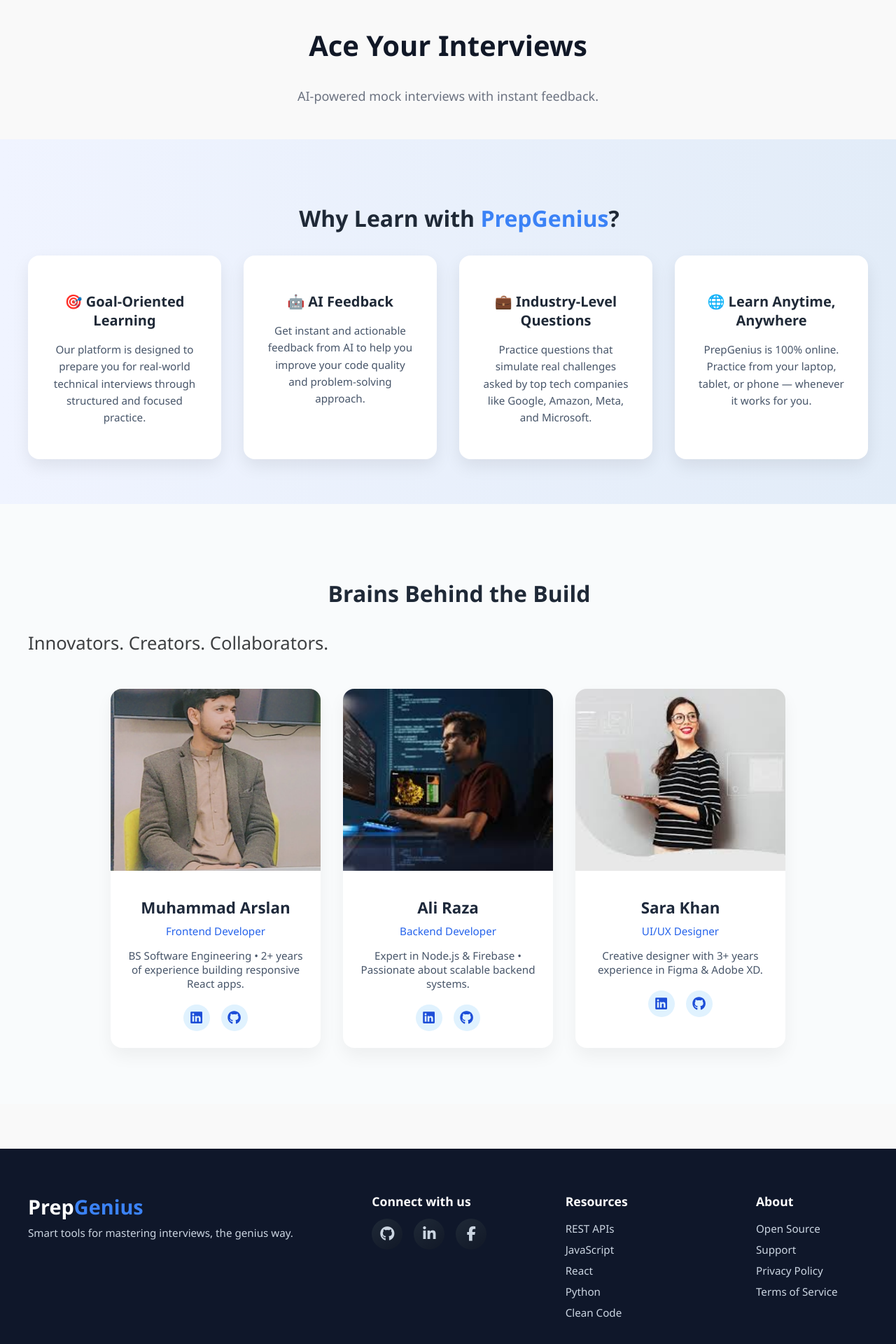
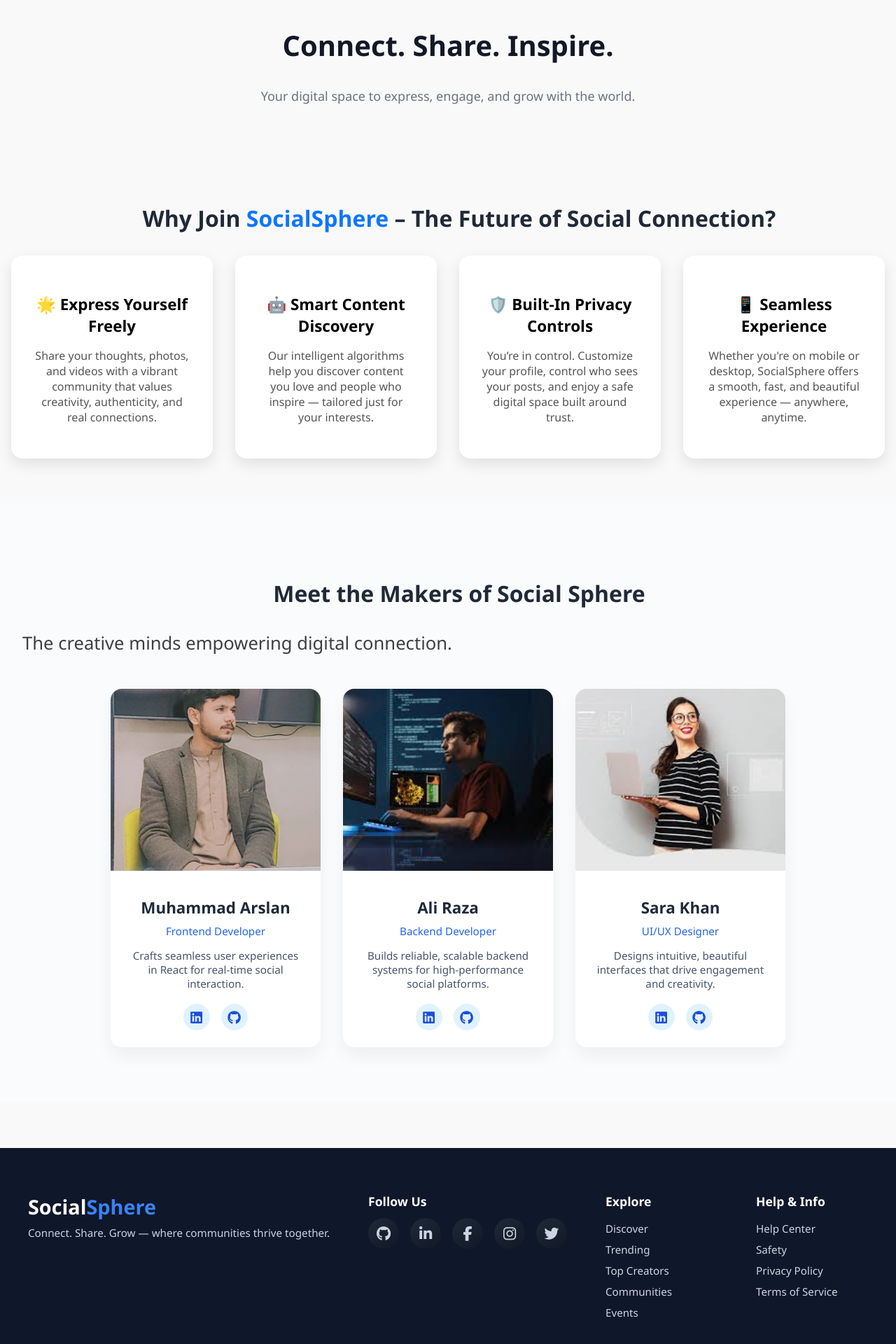
Before and after one commit to Allahison/Social_Media, a React (Vite) app in the folder my-react-app/: page / in a window 1280 px wide. Shown: the part 876-2796 px from the top of the page at 70% size. Built offline with nearby package versions, Linux system fonts and the light colour scheme; no server answers.

Commit message:
update react elmet

```diff
--- a/my-react-app/package.json
+++ b/my-react-app/package.json
@@ -18,10 +18,10 @@
     "canvas-to-blob": "^1.0.0",
     "date-fns": "^4.1.0",
     "framer-motion": "^12.23.6",
-    "react": "^19.1.0",
-    "react-dom": "^19.1.0",
+    "react": "^18.3.1",
+    "react-dom": "^18.3.1",
     "react-easy-crop": "^5.5.0",
-    "react-helmet": "^6.1.0",
+    "react-helmet-async": "^2.0.5",
     "react-hot-toast": "^2.5.2",
     "react-icons": "^5.5.0",
     "react-responsive-carousel": "^3.2.23",
--- a/my-react-app/src/components/HeroVideo/HeroVideo.js
+++ b/my-react-app/src/components/HeroVideo/HeroVideo.js
@@ -19,9 +19,9 @@ export default function HeroVideo() {
       </video>
 
       <div className="video-overlay">
-        <h1 className="hero-title">Built for Real-World Job Interviews</h1>
+        <h1 className="hero-title">Welcome to Social Sphere</h1>
         <p className="hero-subtitle">
-          Elevate your skills with mock interviews, AI feedback, and coding challenges.
+          Connect, share moments, and express yourself in a creative digital space.
         </p>
       </div>
     </section>
--- a/my-react-app/src/components/landingpages/Footer/Footer.js
+++ b/my-react-app/src/components/landingpages/Footer/Footer.js
@@ -1,6 +1,6 @@
 // src/components/Footer.jsx
-import React from 'react'
-import './Footer.css'
+import React from 'react';
+import './Footer.css';
 
 export default function Footer() {
   return (
@@ -8,15 +8,15 @@ export default function Footer() {
       <div className="footer-content">
         {/* Brand */}
         <div className="footer-brand">
-          <h2>Prep<span className="highlight">Genius</span></h2>
-          <p>Smart tools for mastering interviews, the genius way.</p>
+          <h2>Social<span className="highlight">Sphere</span></h2>
+          <p>Connect. Share. Grow — where communities thrive together.</p>
         </div>
 
-        {/* Social Links */}
+        {/* Social Media */}
         <div className="footer-social">
-          <h4>Connect with us</h4>
+          <h4>Follow Us</h4>
           <div className="social-icons">
-            <a href="https://www.linkedin.com/in/muhammed-arslan-aa8808276/" target="_blank" rel="noopener noreferrer" className="icon github">
+            <a href="https://github.com/muhammadarslan" target="_blank" rel="noopener noreferrer" className="icon github">
               <i className="fab fa-github"></i>
             </a>
             <a href="https://www.linkedin.com/in/muhammed-arslan-aa8808276/" target="_blank" rel="noopener noreferrer" className="icon linkedin">
@@ -25,40 +25,48 @@ export default function Footer() {
             <a href="https://www.facebook.com/profile.php?id=100009200415732" target="_blank" rel="noopener noreferrer" className="icon facebook">
               <i className="fab fa-facebook-f"></i>
             </a>
+            <a href="https://www.instagram.com" target="_blank" rel="noopener noreferrer" className="icon instagram">
+              <i className="fab fa-instagram"></i>
+            </a>
+            <a href="https://www.twitter.com" target="_blank" rel="noopener noreferrer" className="icon twitter">
+              <i className="fab fa-twitter"></i>
+            </a>
           </div>
         </div>
 
-        {/* Info Links */}
+        {/* Explore Links */}
         <div className="footer-links">
-          <h4>Resources</h4>
+          <h4>Explore</h4>
           <ul>
-            <li><a href="https://restfulapi.net">REST APIs</a></li>
-            <li><a href="https://developer.mozilla.org/en-US/docs/Web/JavaScript">JavaScript</a></li>
-            <li><a href="https://react.dev">React</a></li>
-            <li><a href="https://www.python.org">Python</a></li>
-            <li><a href="https://github.com/ryanmcdermott/clean-code-javascript">Clean Code</a></li>
+            <li><a href="/explore">Discover</a></li>
+            <li><a href="/trending">Trending</a></li>
+            <li><a href="/creators">Top Creators</a></li>
+            <li><a href="/groups">Communities</a></li>
+            <li><a href="/events">Events</a></li>
           </ul>
         </div>
 
+        {/* Help & Legal */}
         <div className="footer-about">
-          <h4>About</h4>
+          <h4>Help & Info</h4>
           <ul>
-            <li><a href="https://opensource.guide">Open Source</a></li>
-            <li><a href="https://opencollective.com">Support</a></li>
-            <li><a href="	https://www.privacypolicies.com">Privacy Policy</a></li>
-            <li><a href="https://termsfeed.com ">Terms of Service</a></li>
+            <li><a href="/help">Help Center</a></li>
+            <li><a href="/safety">Safety</a></li>
+            <li><a href="/privacy">Privacy Policy</a></li>
+            <li><a href="/terms">Terms of Service</a></li>
           </ul>
         </div>
       </div>
 
-      {/* Bottom Disclaimer */}
+      {/* Disclaimer */}
       <div className="footer-disclaimer">
-        <p>PrepGenius is a student-driven educational initiative providing mock interview tools and coding resources. Donations and community support help us grow and remain free.</p>
+        <p>SocialSphere is a place for real connections. Our goal is to create a safe and welcoming space for everyone to share, connect, and build community.</p>
       </div>
 
+      {/* Bottom Line */}
       <div className="footer-bottom">
-        <p>© {new Date().getFullYear()} PrepGenius. All rights reserved.</p>
+        <p>© {new Date().getFullYear()} SocialSphere. All rights reserved.</p>
       </div>
     </footer>
-  )
+  );
 }
--- a/my-react-app/src/components/landingpages/TeamSection/TeamSection.js
+++ b/my-react-app/src/components/landingpages/TeamSection/TeamSection.js
@@ -1,12 +1,12 @@
 // src/components/landingpages/TeamSection.jsx
-import { FaLinkedin, FaGithub } from 'react-icons/fa'
-import './TeamSection.css'
+import { FaLinkedin, FaGithub } from 'react-icons/fa';
+import './TeamSection.css';
 
 const teamMembers = [
   {
     name: 'Muhammad Arslan',
     role: 'Frontend Developer',
-    description: 'BS Software Engineering • 2+ years of experience building responsive React apps.',
+    description: 'Crafts seamless user experiences in React for real-time social interaction.',
     image: '/assets/photos/team2.jpg',
     linkedin: 'https://linkedin.com/in/your-profile',
     github: 'https://github.com/your-profile',
@@ -14,7 +14,7 @@ const teamMembers = [
   {
     name: 'Ali Raza',
     role: 'Backend Developer',
-    description: 'Expert in Node.js & Firebase • Passionate about scalable backend systems.',
+    description: 'Builds reliable, scalable backend systems for high-performance social platforms.',
     image: '/assets/photos/be1.jpeg',
     linkedin: 'https://linkedin.com/in/ali-raza',
     github: 'https://github.com/ali-raza',
@@ -22,19 +22,21 @@ const teamMembers = [
   {
     name: 'Sara Khan',
     role: 'UI/UX Designer',
-    description: 'Creative designer with 3+ years experience in Figma & Adobe XD.',
+    description: 'Designs intuitive, beautiful interfaces that drive engagement and creativity.',
     image: '/assets/photos/girl1.jpeg',
     linkedin: 'https://linkedin.com/in/sara-khan',
     github: 'https://github.com/sara-khan',
   },
-]
+];
 
 export default function TeamSection() {
   return (
     <section className="team-section">
       <div className="container">
-        <h2 className="section-title">Brains Behind the Build</h2>
-<p className="section-subtitle">Innovators. Creators. Collaborators.</p>
+        <h2 className="section-title">Meet the Makers of Social Sphere</h2>
+        <p className="section-subtitle">
+          The creative minds empowering digital connection.
+        </p>
 
         <div className="card-grid">
           {teamMembers.map((member, idx) => (
@@ -47,8 +49,12 @@ export default function TeamSection() {
                 <span className="role">{member.role}</span>
                 <p className="description">{member.description}</p>
                 <div className="social-icons">
-                  <a href={member.linkedin} target="_blank" rel="noopener noreferrer"><FaLinkedin /></a>
-                  <a href={member.github} target="_blank" rel="noopener noreferrer"><FaGithub /></a>
+                  <a href={member.linkedin} target="_blank" rel="noopener noreferrer">
+                    <FaLinkedin />
+                  </a>
+                  <a href={member.github} target="_blank" rel="noopener noreferrer">
+                    <FaGithub />
+                  </a>
                 </div>
               </div>
             </div>
@@ -56,5 +62,5 @@ export default function TeamSection() {
         </div>
       </div>
     </section>
-  )
+  );
 }
--- /dev/null
+++ b/my-react-app/src/components/landingpages/learn/WhyJoin.css
@@ -0,0 +1,43 @@
+.why-join-section {
+  padding: 4rem 1rem;
+  background-color: #f9f9f9;
+  text-align: center;
+}
+
+.section-title {
+  font-size: 2.2rem;
+  margin-bottom: 2rem;
+}
+
+.highlight {
+  color: #0e76fd;
+  font-weight: bold;
+}
+
+.reasons-grid {
+  display: grid;
+  grid-template-columns: repeat(auto-fit, minmax(250px, 1fr));
+  gap: 2rem;
+}
+
+.reason-card {
+  background: white;
+  border-radius: 1rem;
+  padding: 2rem;
+  box-shadow: 0 8px 20px rgba(0, 0, 0, 0.1);
+  transition: transform 0.3s ease;
+}
+
+.reason-card:hover {
+  transform: translateY(-5px);
+}
+
+.reason-card h3 {
+  font-size: 1.4rem;
+  margin-bottom: 1rem;
+}
+
+.reason-card p {
+  color: #555;
+  font-size: 1rem;
+}
--- a/my-react-app/src/components/landingpages/learn/WhyLearn.css
+++ /dev/null
@@ -1,68 +0,0 @@
-.why-learn-section {
-  background: linear-gradient(to right, #f0f4ff, #e2ecf8);
-  padding: 4rem 1rem;
-  font-family: 'Segoe UI', sans-serif;
-  text-align: center;
-}
-
-.container {
-  max-width: 1200px;
-  margin: auto;
-}
-
-.section-title {
-  font-size: 2.5rem;
-  font-weight: bold;
-  color: #1e3a8a;
-  margin-bottom: 3rem;
-}
-
-.section-title .highlight {
-  color: #3b82f6;
-}
-
-.reasons-grid {
-  display: grid;
-  grid-template-columns: repeat(auto-fit, minmax(260px, 1fr));
-  gap: 2rem;
-}
-
-.reason-card {
-  background-color: #ffffff;
-  padding: 2rem;
-  border-radius: 1rem;
-  box-shadow: 0 10px 25px rgba(0, 0, 0, 0.08);
-  transition: transform 0.3s ease, box-shadow 0.3s ease;
-}
-
-.reason-card:hover {
-  transform: translateY(-8px);
-  box-shadow: 0 12px 30px rgba(0, 0, 0, 0.1);
-}
-
-.reason-card h3 {
-  font-size: 1.25rem;
-  color: #1f2937;
-  margin-bottom: 1rem;
-}
-
-.reason-card p {
-  color: #475569;
-  font-size: 0.95rem;
-  line-height: 1.6;
-}
-
-/* Responsive */
-@media (max-width: 768px) {
-  .section-title {
-    font-size: 2rem;
-  }
-
-  .reason-card h3 {
-    font-size: 1.1rem;
-  }
-
-  .reason-card p {
-    font-size: 0.9rem;
-  }
-}
--- a/my-react-app/src/components/landingpages/learn/WhyLearn.js
+++ b/my-react-app/src/components/landingpages/learn/WhyLearn.js
@@ -1,30 +1,44 @@
-import React from 'react'
-import './WhyLearn.css'
+import React from 'react';
+import './WhyJoin.css';
 
-export default function WhyLearn() {
+export default function WhyJoin() {
   return (
-    <section className="why-learn-section">
+    <section className="why-join-section">
       <div className="container">
-        <h2 className="section-title">Why Learn with <span className="highlight">PrepGenius</span>?</h2>
+        <h2 className="section-title">
+          Why Join <span className="highlight">SocialSphere</span> – The Future of Social Connection?
+        </h2>
         <div className="reasons-grid">
           <div className="reason-card">
-            <h3>🎯 Goal-Oriented Learning</h3>
-            <p>Our platform is designed to prepare you for real-world technical interviews through structured and focused practice.</p>
+            <h3>🌟 Express Yourself Freely</h3>
+            <p>
+              Share your thoughts, photos, and videos with a vibrant community that values creativity,
+              authenticity, and real connections.
+            </p>
           </div>
           <div className="reason-card">
-            <h3>🤖 AI Feedback</h3>
-            <p>Get instant and actionable feedback from AI to help you improve your code quality and problem-solving approach.</p>
+            <h3>🤖 Smart Content Discovery</h3>
+            <p>
+              Our intelligent algorithms help you discover content you love and people who inspire —
+              tailored just for your interests.
+            </p>
           </div>
           <div className="reason-card">
-            <h3>💼 Industry-Level Questions</h3>
-            <p>Practice questions that simulate real challenges asked by top tech companies like Google, Amazon, Meta, and Microsoft.</p>
+            <h3>🛡️ Built-In Privacy Controls</h3>
+            <p>
+              You’re in control. Customize your profile, control who sees your posts, and enjoy a safe
+              digital space built around trust.
+            </p>
           </div>
           <div className="reason-card">
-            <h3>🌐 Learn Anytime, Anywhere</h3>
-            <p>PrepGenius is 100% online. Practice from your laptop, tablet, or phone — whenever it works for you.</p>
+            <h3>📱 Seamless Experience</h3>
+            <p>
+              Whether you're on mobile or desktop, SocialSphere offers a smooth, fast, and beautiful
+              experience — anywhere, anytime.
+            </p>
           </div>
         </div>
       </div>
     </section>
-  )
+  );
 }
--- a/my-react-app/src/pages/DashboardPage.css
+++ b/my-react-app/src/pages/DashboardPage.css
@@ -50,8 +50,9 @@ a {
 /* Avatar + Info Container */
 .avatar-box {
 
+
   margin-left:3rem;
-  margin-bottom:10rem;
+  margin-bottom:15rem;
   position: absolute;
   display: flex;
   align-items: center;
--- a/my-react-app/src/pages/DashboardPage.js
+++ b/my-react-app/src/pages/DashboardPage.js
@@ -1,6 +1,6 @@
 import { useEffect, useState } from 'react';
 import { useNavigate, Link } from 'react-router-dom';
-import { Helmet } from 'react-helmet';
+import { Helmet } from 'react-helmet-async';
 import { useUser } from '../context/UserContext';
 import { supabase } from '../supabaseClient';
 import CreatePost from '../components/createpost/CreatePost';
--- a/my-react-app/src/pages/Gaming/GamingPage.js
+++ b/my-react-app/src/pages/Gaming/GamingPage.js
@@ -2,7 +2,7 @@
 import React, { useState, useEffect } from 'react';
 import './GamingPage.css';
 import Navbar from '../../components/Navbar/Navbar';
-import { Helmet } from 'react-helmet';
+import { Helmet } from 'react-helmet-async';
 import { FaSearch, FaStar, FaClock, FaPlus } from 'react-icons/fa';
 
 export default function GamingPage() {
--- a/my-react-app/src/pages/GroupsPage/GroupsPage.js
+++ b/my-react-app/src/pages/GroupsPage/GroupsPage.js
@@ -1,7 +1,7 @@
 import React, { useEffect, useState } from 'react';
 import './GroupsPage.css';
 import Navbar from '../../components/Navbar/Navbar';
-import { Helmet } from 'react-helmet';
+import { Helmet } from 'react-helmet-async';
 import { supabase } from '../../supabaseClient';
 import { useUser } from '../../context/UserContext';
 import PostFeedLoader from '../../components/createpost/PostFeedLoader';
--- a/my-react-app/src/pages/LandingPage.js
+++ b/my-react-app/src/pages/LandingPage.js
@@ -6,7 +6,8 @@ import Footer from '../components/landingpages/Footer/Footer';
 import TeamSection from '../components/landingpages/TeamSection/TeamSection';
 import WhyLearn from '../components/landingpages/learn/WhyLearn';
 import HeroVideo from '../components/HeroVideo/HeroVideo';
-import { Helmet } from 'react-helmet'
+import { Helmet } from 'react-helmet';
+
 export default function LandingPage() {
   const [user, setUser] = useState(null);
 
@@ -17,7 +18,7 @@ export default function LandingPage() {
   return (
     <>
       <Helmet>
-  <title>Home | InterviewPrep</title>
+        <title>Home | Social Sphere</title>
       </Helmet>
       <div className="landing-page">
         {/* Hero Section (Video Background) */}
@@ -25,16 +26,18 @@ export default function LandingPage() {
 
         {/* Floating Get Started Button */}
         <a
-        href={user ? '/dashboard' : '/signup'}
+          href={user ? '/feed' : '/signup'}
           className="floating-action-btn"
         >
-        {user ? 'Dashboard' : 'Get Started'}
+          {user ? 'Go to Feed' : 'Join Now'}
         </a>
 
         {/* Main Content */}
         <main className="main-content">
-        <h2 className="headline">Ace Your Interviews</h2>
-        <p className="subtext">AI-powered mock interviews with instant feedback.</p>
+          <h2 className="headline">Connect. Share. Inspire.</h2>
+          <p className="subtext">
+            Your digital space to express, engage, and grow with the world.
+          </p>
         </main>
 
         {/* Why Learn Section */}
```
Also changed, not shown: 1 other file (tests, documents, lock files or other folders). Lines whose indentation alone changed are shown as unchanged.
